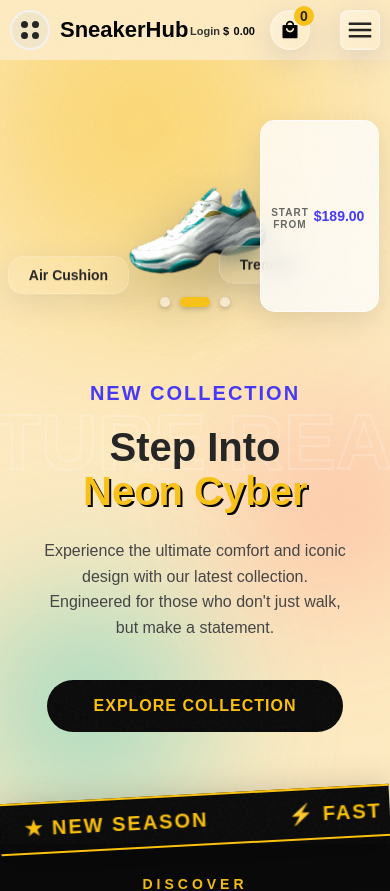
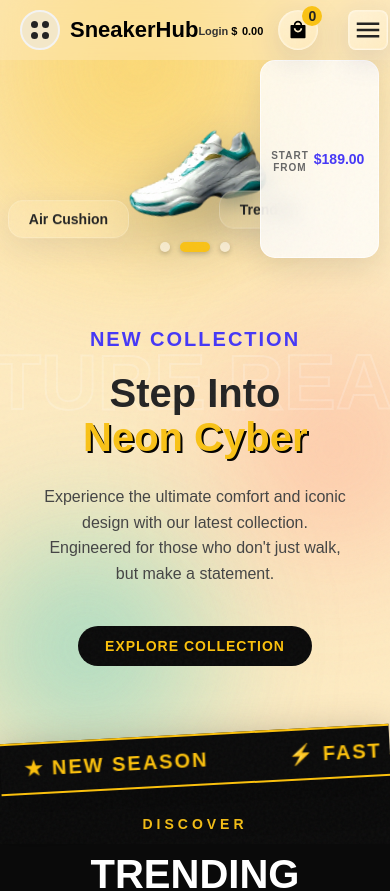
Before and after one commit to Rexbiswas/sneakerhead, a React (Vite) app: page / in a window 390 px wide. Shown: the top 891 px of the page. Built offline with nearby package versions, Linux system fonts and the light colour scheme; no server answers.

Commit message:
Update styling, project structure and mobile view UI

```diff
--- a/src/App.jsx
+++ b/src/App.jsx
@@ -1,8 +1,8 @@
 import React, { useState } from 'react';
 import { BrowserRouter as Router, Routes, Route } from 'react-router-dom';
-import Home from './components/home';
-import Shop from './components/shop';
-import Blogs from './components/blogs';
+import Home from './pages/home';
+import Shop from './pages/shops';
+import Blogs from './pages/blogs';
 import Footer from './components/footer';
 function App() {
     const [cartItems, setCartItems] = useState([]);
--- a/src/main.jsx
+++ b/src/main.jsx
@@ -1,9 +1,9 @@
 import { StrictMode } from 'react'
 import { createRoot } from 'react-dom/client'
 import App from './App.jsx'
-import './index.css'
-import './shop_component.css'
-import './responsive.css'
+import './style/index.css'
+import './style/shop_component.css'
+import './style/responsive.css'
 createRoot(document.getElementById('root')).render(
   <StrictMode>
     <App />
--- a/src/components/blogs.jsx
+++ b/src/pages/blogs.jsx
@@ -1,6 +1,6 @@
 import React, { useRef } from 'react';
-import Navbar from './navbar';
-import Footer from './footer';
+import Navbar from '../components/navbar';
+import Footer from '../components/footer';
 // eslint-disable-next-line no-unused-vars
 import { motion, useScroll, useTransform } from 'framer-motion';
 
--- a/src/components/shop.jsx
+++ b/src/pages/shops.jsx
@@ -1,8 +1,8 @@
 import React, { useState } from 'react'
 // eslint-disable-next-line no-unused-vars
 import { motion, useMotionValue, useTransform, useSpring, AnimatePresence } from 'framer-motion';
-import Navbar from './navbar'
-import Sneaker3D from './Sneaker3D'
+import Navbar from '../components/navbar'
+import Sneaker3D from '../components/Sneaker3D'
 
 const Shop = ({ cartCount, isCartOpen, setIsCartOpen, cartItems, removeFromCart, updateQuantity, addToCart }) => {
   const [rating, setRating] = useState(4);
--- a/src/home.css
+++ b/src/style/home.css
@@ -346,3 +346,10 @@
     letter-spacing: 1px;
     margin-bottom: -5px;
 }
+
+@media (max-width: 768px) {
+    .cta-button {
+        padding: 10px 25px;
+        font-size: 14px;
+    }
+}
--- a/src/index.css
+++ b/src/style/index.css
@@ -35,9 +35,15 @@ body::-webkit-scrollbar {
     display: flex;
     justify-content: space-between;
     align-items: center;
-    padding: 10px;
-    position: relative;
-    z-index: 100;
+    padding: 10px 20px;
+    position: fixed;
+    top: 0;
+    left: 0;
+    width: 100%;
+    z-index: 9000;
+    background: rgba(254, 235, 193, 0.4);
+    backdrop-filter: blur(15px);
+    -webkit-backdrop-filter: blur(15px);
 }
 
 /* logo styles */
--- a/src/responsive.css
+++ b/src/style/responsive.css
@@ -14,11 +14,11 @@
         align-items: center;
         padding: 20px;
         z-index: 1000;
-        border: 1px solid rgba(255, 255, 255, 0.4);
-        background: linear-gradient(135deg, rgba(255, 255, 255, 0.1), rgba(255, 255, 255, 0.05));
-        backdrop-filter: blur(15px);
-        -webkit-backdrop-filter: blur(15px);
-        box-shadow: 0 8px 32px 0 rgba(31, 38, 135, 0.15);
+        border: 1px solid rgba(255, 255, 255, 0.3);
+        background: rgba(255, 255, 255, 0.15);
+        backdrop-filter: blur(100px);
+        -webkit-backdrop-filter: blur(100px);
+        box-shadow: 0 10px 40px 0 rgba(0, 0, 0, 0.2);
         border-radius: 15px;
     }
 
```
Also changed, not shown: src/pages/home.jsx (renamed from src/components/home.jsx, +4 -5 lines), src/style/shop_component.css (renamed from src/shop_component.css), src/utils/HomeAnimations.js (renamed from src/components/HomeAnimations.js).
